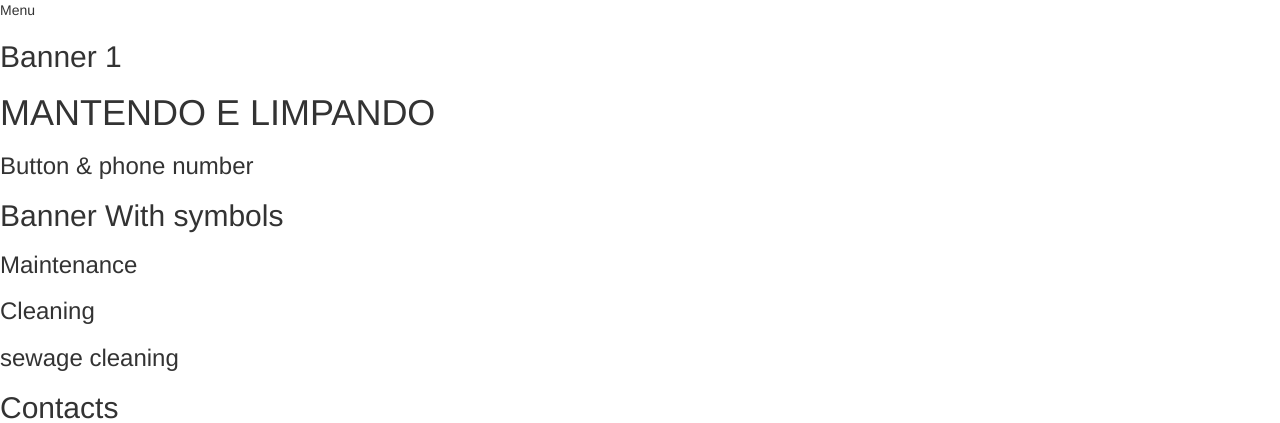
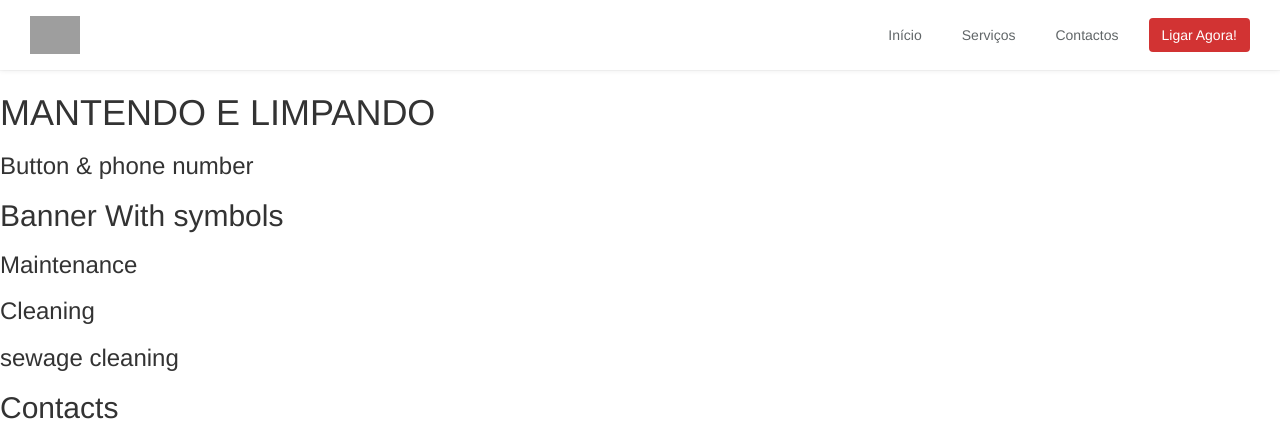
Before and after one commit to Filipe-p/mantendoelimpando, a PHP site: page / in a window 1280 px wide. Shown: the top 423 px of the page. Run offline with PHP 8.4, Linux system fonts and the light colour scheme; some libraries are stand-ins or nearby versions; grey boxes are pictures that could not be loaded.

Commit message:
add nav bar with 3 buttons, need to target sections of html

```diff
--- a/index.html
+++ b/index.html
@@ -16,6 +16,44 @@
 </head>
 <body>
   <div> Menu</div>
+  <div class="navbar-wagon navbar-wagon-fixed">
+  <!-- Logo -->
+  <a href="/" class="navbar-wagon-brand">
+    <img src="images/lewagon.png" />
+  </a>
+
+  <!-- Right Navigation -->
+  <div class="navbar-wagon-right hidden-xs hidden-sm">
+
+    <!-- Text link -->
+    <a href="" class="navbar-wagon-item navbar-wagon-link">Início</a>
+
+    <!-- Text link -->
+    <a href="" class="navbar-wagon-item navbar-wagon-link">Serviços</a>
+
+    <!-- Text link -->
+    <a href="" class="navbar-wagon-item navbar-wagon-link">Contactos</a>
+
+
+
+    <!-- Button (call-to-action) -->
+    <a href="" class="navbar-wagon-item navbar-wagon-button btn">Ligar Agora!</a>
+  </div>
+
+  <!-- Dropdown appearing on mobile only -->
+  <div class="navbar-wagon-item hidden-md hidden-lg">
+    <div class="dropdown">
+      <i class="fa fa-bars dropdown-toggle" data-toggle="dropdown"></i>
+      <ul class="dropdown-menu dropdown-menu-right navbar-wagon-dropdown-menu">
+        <li><a href="#">Início</a></li>
+        <li><a href="#">Serviços</a></li>
+        <li><a href="#">Contactos</a></li>
+      </ul>
+    </div>
+  </div>
+</div>
+
+
   <div> <h2> Banner 1 </h2>
     <div> <h1>MANTENDO E LIMPANDO</h1>  </div>
     <div> <h3> Button & phone number </h3> </div>
--- /dev/null
+++ b/nav-bar.css
@@ -0,0 +1,131 @@
+/* Main class */
+.navbar-wagon {
+  box-shadow: 0 1px 5px 0 rgba(0,0,0,0.07),0 1px 0 0 rgba(0,0,0,0.03);
+  background: white;
+  transition: all 0.3s ease;
+  display: flex;
+  height: 70px;
+  padding: 0px 30px;
+  align-items: center;
+  justify-content: space-between;
+}
+
+/* Optional class to fix the navbar on top */
+.navbar-wagon-fixed {
+  position: fixed;
+  left: 0px;
+  top: 0px;
+  z-index: 1;
+  width: 100%;
+}
+
+/* Navbar logo */
+.navbar-wagon-brand img {
+  width: 50px;
+}
+
+/* Navbar right section (with form, links, button) */
+.navbar-wagon-right {
+  display: flex;
+  align-items: center;
+  justify-content: space-between;
+}
+
+/* Navbar item */
+.navbar-wagon-item {
+  flex: 0 1 auto;
+  cursor: pointer;
+  padding: 0 20px;
+}
+
+/* Navbar standard link */
+.navbar-wagon-link {
+  color: #616668;
+  font-size: 14px;
+}
+.navbar-wagon-link:hover {
+  color: #da552f;
+  text-decoration: none;
+}
+
+/* Navbar right button */
+.navbar-wagon-button {
+  margin-left: 10px;
+  padding: 0 20px;
+  border-radius: 20em;
+  line-height: 40px;
+  background-color: #D23333;
+  color: white;
+  font-size: 14px;
+  border: 2px solid #D23333;
+}
+.navbar-wagon-button:hover {
+  color: white;
+  background: #D23333;
+  border-color: #ac2626;
+}
+
+/* Navbar search form */
+.navbar-wagon-search {
+  flex: 0 1 300px;
+  display: flex;
+  justify-content: flex-end;
+  padding: 0 10px;
+  position: relative;
+}
+.navbar-wagon-search-btn {
+  line-height: 40px;
+  color: #E6E6E6;
+  border: none;
+  background: transparent;
+  position: absolute;
+  right: 14px;
+  top: -2px;
+  z-index: 1;
+}
+.navbar-wagon-search-input {
+  flex: 0 1 300px;
+  transition: all 0.15s ease;
+  line-height: 40px;
+  font-weight: lighter;
+  color: #666666;
+  border: 1px solid #E6E6E6;
+  border-radius: 5px;
+  padding: 0 10px;
+  font-size: 14px;
+  outline: none;
+}
+.navbar-wagon-search-input:focus  {
+  border: 1px solid #CCCCCC;
+}
+
+/* Navbar dropdown menu */
+.navbar-wagon-dropdown-menu {
+  margin-top: 15px;
+  box-shadow: 1px 1px 4px #E6E6E6;
+  border-color: #E6E6E6;
+}
+.navbar-wagon-dropdown-menu li > a {
+  transition: color 0.3s ease;
+  font-weight: lighter !important;
+  color: #999999 !important;
+  font-size: 15px !important;
+  line-height: 22px !important;
+  padding: 10px 20px;
+}
+.navbar-wagon-dropdown-menu li > a:hover {
+  background: transparent !important;
+  color: black !important;
+}
+.navbar-wagon-dropdown-menu:before {
+  content: ' ';
+  height: 10px;
+  width: 10px;
+  position: absolute;
+  right: 10px;
+  top: -6px;
+  background-color: white;
+  transform: rotate(45deg);
+  border-left: 1px solid #E6E6E6;
+  border-top: 1px solid #E6E6E6;
+}
--- a/style.css
+++ b/style.css
@@ -1 +1,2 @@
 /* CSS in here */
+@imporT 'nav-bar.css';
```
